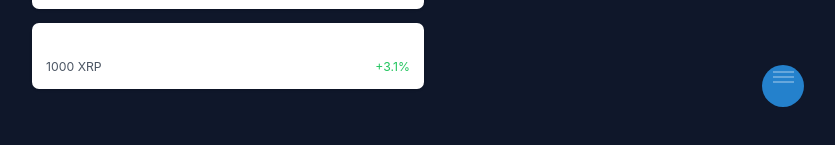
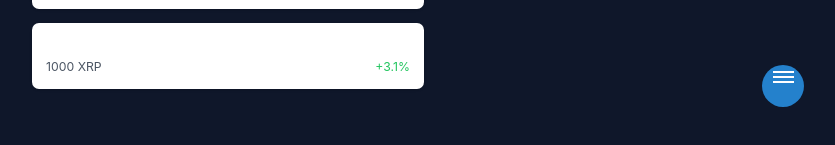
Before and after one commit to imsourceboom/nomorethink-front, a Next.js app: page / in a window 1280 px wide. Shown: the part 415-560 px from the top of the page, without its empty margins (412-1247 px from the left). Built offline with nearby package versions, Linux system fonts and the light colour scheme.

Commit message:
fix: 플로팅 메뉴 원래 상태로 복구

```diff
--- a/app/components/FloatingMenu.tsx
+++ b/app/components/FloatingMenu.tsx
@@ -20,9 +20,9 @@
     const calculatePosition = (index: number) => {
         return {
             transform: isOpen
-                ? `translateX(-${60 * (index + 1)}px) scale(1) rotate(360deg)`
-                : 'translateX(0) scale(0) rotate(0deg)',
-            opacity: isOpen ? 0.3 : 0,
+                ? `translateX(-${60 * (index + 1)}px)`
+                : 'translateX(0)',
+            opacity: isOpen ? 1 : 0,
             transition: 'all 0.3s ease',
         };
     };
@@ -32,28 +32,23 @@
             <div className="relative">
                 <button
                     onClick={handleClick}
-                    className={`relative flex h-12 w-12 cursor-pointer items-center justify-center rounded-full bg-[#2481cc] transition-all duration-300 ${
-                        isOpen ? 'scale-[0.9]' : ''
-                    }`}
+                    className="relative flex h-12 w-12 cursor-pointer items-center justify-center rounded-full bg-[#2481cc]"
                 >
                     <div className="flex h-6 w-6 flex-col items-center justify-center">
                         <span
                             className={`absolute h-[2px] w-6 bg-white transition-all duration-300 ${
                                 isOpen ? 'top-[11px] rotate-45' : 'top-[6px]'
                             }`}
-                            style={{ opacity: 0.3 }}
                         />
                         <span
                             className={`absolute h-[2px] w-6 bg-white transition-all duration-300 ${
                                 isOpen ? 'opacity-0' : 'top-[11px]'
                             }`}
-                            style={{ opacity: 0.3 }}
                         />
                         <span
                             className={`absolute h-[2px] w-6 bg-white transition-all duration-300 ${
                                 isOpen ? 'top-[11px] -rotate-45' : 'top-[16px]'
                             }`}
-                            style={{ opacity: 0.3 }}
                         />
                     </div>
                 </button>
```
